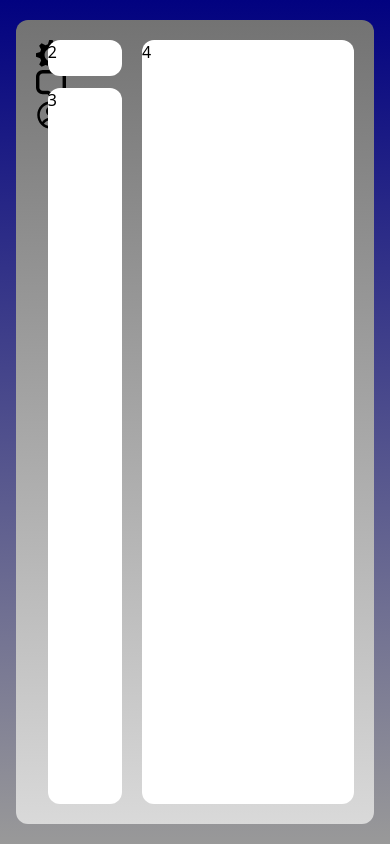
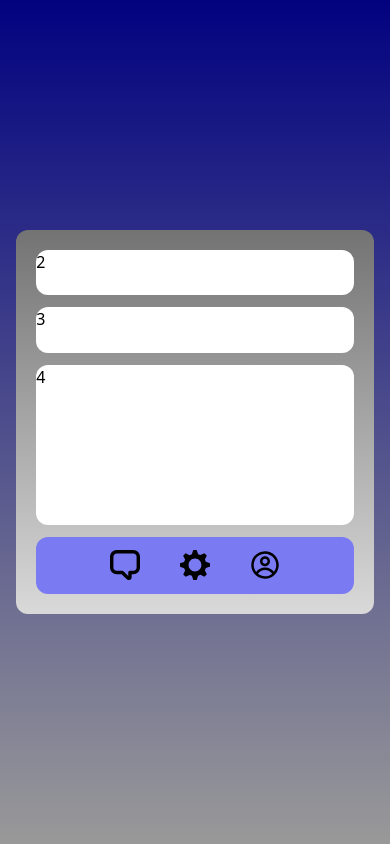
Before and after one commit to kenyounot123/messenger-app, a React (Vite) app in the folder frontend/: page /home in a window 390 px wide. Built offline with nearby package versions, Linux system fonts and the light colour scheme.

Commit message:
Update css for responsive design

```diff
--- a/frontend/src/components/Sidebar.jsx
+++ b/frontend/src/components/Sidebar.jsx
@@ -2,14 +2,14 @@ import { SettingsIcon, ChatIcon, Icon } from "@chakra-ui/icons";
 import { CgProfile } from "react-icons/cg";
 export default function Sidebar() {
   return (
-    <div className="flex flex-col">
+    <div className="flex lg:flex-col gap-10">
+      <div className="text-center">
+        {" "}
+        <ChatIcon boxSize={30} />{" "}
+      </div>
       <div className="text-center">
         {" "}
         <SettingsIcon boxSize={30} />{" "}
-      </div>
-      <div className="text-center">
-        {" "}
-        <ChatIcon boxSize={30} />{" "}
       </div>
       <div className="text-center">
         {" "}
--- a/frontend/src/routes/Homepage/Homepage.jsx
+++ b/frontend/src/routes/Homepage/Homepage.jsx
@@ -3,15 +3,17 @@ import Sidebar from "../../components/Sidebar";
 export default function Homepage() {
   return (
     <div className="py-5 flex justify-center items-center h-screen w-screen bg-gradient-to-b from-gradient-black to-gradient-grey">
-      <div className="gap-x-5 gap-y-3 grid grid-cols-12 grid-rows-12 w-11/12 bg-gradient-to-b from-gradient-box-grey to-gradient-box-white self-center bg-black rounded-xl min-h-full">
-        <div className="ml-5 row-span-12 my-5 rounded-xl bg-messenger-blue">
+      <div className="p-5 gap-x-5 gap-y-3 grid grid-cols-12 grid-rows-12 w-11/12 bg-gradient-to-b from-gradient-box-grey to-gradient-box-white self-center min-h-96 max-h-full bg-black rounded-xl">
+        <div className="flex justify-center items-center rounded-xl row-start-11 col-start-1 col-span-12 row-span-3 md:row-start-11 md:row-span-2 md:col-start-1 md:col-span-12 lg:col-start-1 lg:col-span-1 lg:row-span-12 bg-messenger-blue">
           <Sidebar></Sidebar>
         </div>
-        <div className="col-span-3 mt-5 rounded-xl bg-white">2</div>
-        <div className="row-span-11 col-start-2 col-span-3 mb-5 rounded-xl bg-white">
+        <div className="col-span-12 row-span-2 md:col-start-1 md:row-span-2 md:col-span-3 lg:col-start-2 lg:col-span-3 rounded-xl bg-white">
+          2
+        </div>
+        <div className="col-span-12 row-span-2 md:col-start-1 md:row-span-8 md:col-span-3 lg:col-start-2 lg:col-span-3 lg:row-span-10 rounded-xl bg-white">
           3
         </div>
-        <div className="rounded-xl row-span-12 col-span-8 mr-5 row-start-1 col-start-5 my-5 bg-white">
+        <div className="col-span-12 row-span-6 rounded-xl md:row-span-10 md:col-span-9 md:row-start-1 md:col-start-4 lg:col-start-5 lg:row-span-12 lg:row-start-1 bg-white">
           4
         </div>
       </div>
```
